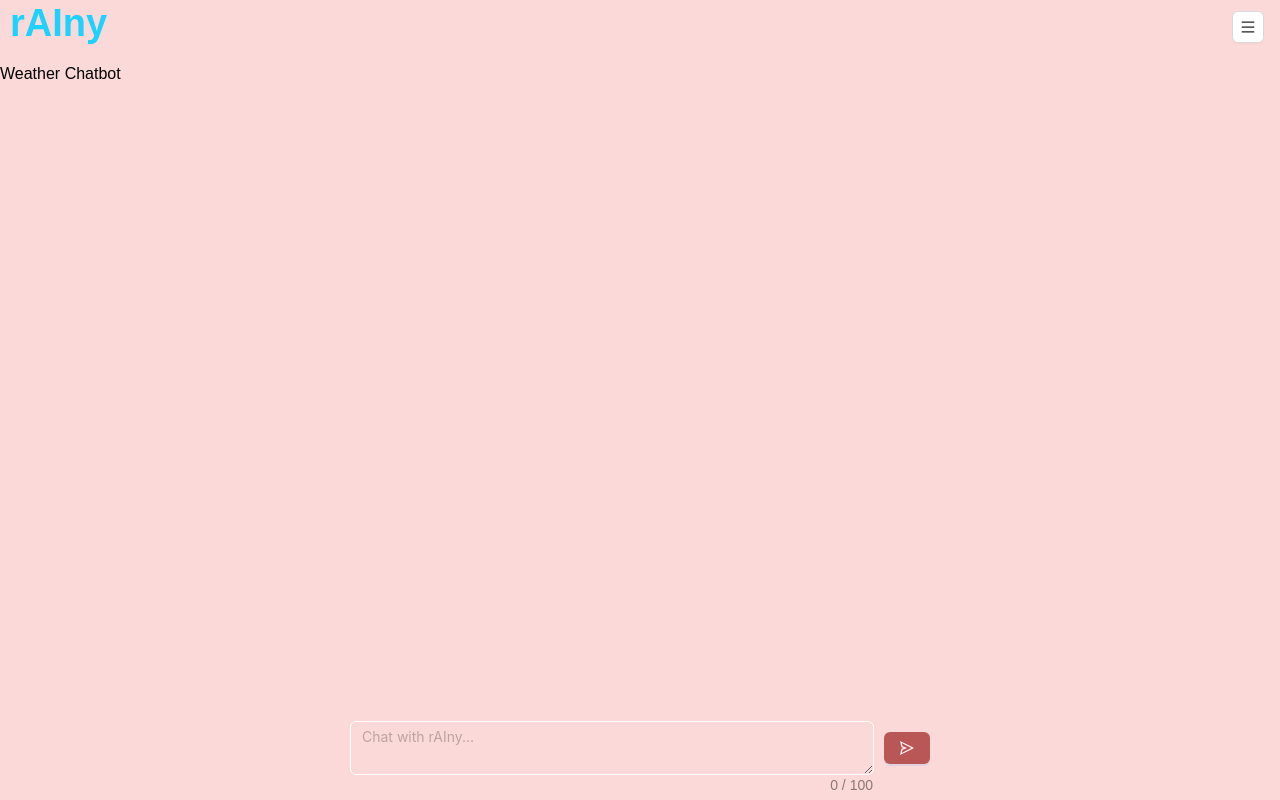
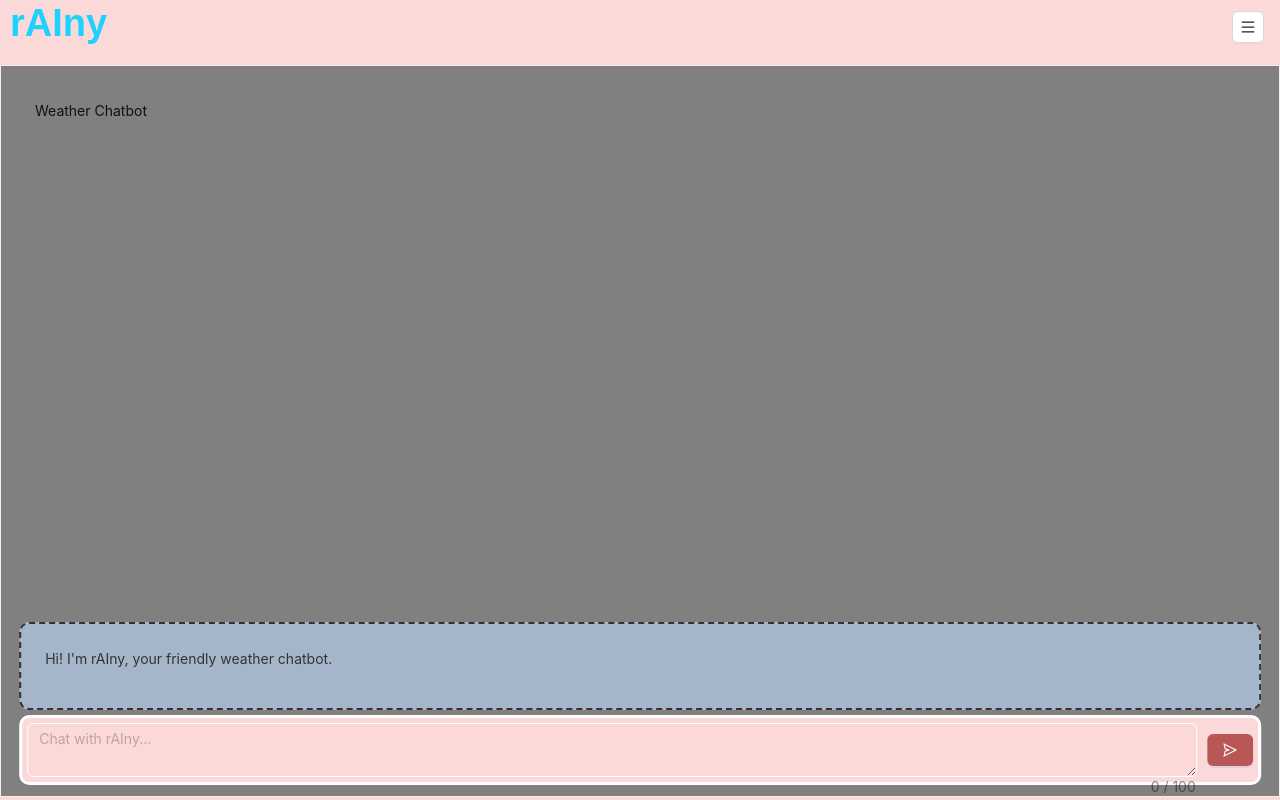
Before and after one commit to albane-kr/weather-chatbot, a Next.js app in the folder weather-chatbot-app/: page / in a window 1280 px wide. Built offline with nearby package versions, Linux system fonts and the light colour scheme; a web font is replaced by a local one.

Commit message:
feat: UI main structure

```diff
--- /dev/null
+++ b/package.json
@@ -0,0 +1,5 @@
+{
+  "dependencies": {
+    "react-router-dom": "^7.2.0"
+  }
+}
--- a/weather-chatbot-app/src/app/layout.jsx
+++ b/weather-chatbot-app/src/app/layout.jsx
@@ -1,7 +1,7 @@
 'use client';
 
 import { useState } from 'react';
-import { ConfigProvider, Button, Drawer } from 'antd';
+import { ConfigProvider, Button, Drawer, Card, Carousel } from 'antd';
 import 'antd/dist/reset.css';
 import { ThemeProvider, useTheme } from './themeContext';
 import { MenuOutlined, SunOutlined, MoonOutlined, SendOutlined } from '@ant-design/icons';
@@ -10,7 +10,7 @@ import { Helmet, HelmetProvider } from 'react-helmet-async';
 import TextArea from 'antd/es/input/TextArea';
 
 const Layout = ({ children }) => {
-  const { backgroundColor, toggleDayNightMode, isNightMode, titleColor, sendButtonBackgroundColor } = useTheme();
+  const { backgroundColor, toggleDayNightMode, isNightMode, titleColor, sendButtonBackgroundColor, outputBackgroundColor } = useTheme();
   const [drawerVisible, setDrawerVisible] = useState(false);
   const [inputValue, setInputValue] = useState('');
   const maxLength = 100;
@@ -59,25 +59,71 @@ const Layout = ({ children }) => {
                 {isNightMode ? <SunOutlined /> : <MoonOutlined />} Day/Night Mode
               </Button>
             </Drawer>
-            <div style={{ flex: 1 }}>
-              {children}
-            </div>
-            <div style={{
+            <div>
+              <Card
+                id='weather'
+                style={{
+                  position: 'absolute',
+                  borderRadius: 0,
+                  backgroundColor: 'grey',
+                  paddingTop: '10px',
+                  paddingLeft: '10px',
+                  paddingRight: '10px',
+                  paddingBottom: '10px',
+                  marginBottom: '5px',
+                  height: '91.5%',
+                  width: '100%',
+                  alignItems: 'center'
+                }}>
+                <div>{children}</div>
+                <div>
+                  <Card
+                    id='textOutputArea'
+                    style={{
+                      display: 'flex',
                       position: 'fixed',
                       bottom: 0,
                       left: '50%',
                       transform: 'translateX(-50%)',
                       width: '100%',
-              maxWidth: '600px',
+                      maxWidth: '97%',
+                      marginRight: '15px',
+                      marginBottom: '90px',
+                      backgroundColor: outputBackgroundColor,
+                      opacity: '0.6',
+                      borderRadius: '10px',
+                      border: 'dashed',
+                      borderColor: '#000000',
+                      borderWidth: '2px',
+                      boxSizing: 'border-box',
+                      color: isNightMode ? '#FFFFFF' : '#000000'
+                    }}
+                  >
+                    <p>Hi! I'm rAIny, your friendly weather chatbot. </p>
+                  </Card>
+                <div
+                  id='inputArea'
+                  style={{
+                    position: 'fixed',
+                    bottom: 0,
+                    left: '50%',
+                    transform: 'translateX(-50%)',
+                    width: '100%',
+                    maxWidth: '97%',
                     backgroundColor: backgroundColor,
-              padding: '10px',
+                    padding: '5px',
                     boxSizing: 'border-box',
                     display: 'flex',
                     alignItems: 'center',
                     borderRadius: '10px',
                     marginBottom: '15px',
-            }}>
+                    marginTop: '5px',
+                    borderStyle: 'solid',
+                    borderColor: '#FFFFFF',
+                  }}
+                >
                   <TextArea
+                    id='textInputArea'
                     placeholder="Chat with rAIny..."
                     autosize={{ minRows: 1, maxRows: 3 }}
                     value={inputValue}
@@ -93,9 +139,12 @@ const Layout = ({ children }) => {
                       resize: 'block',
                     }}
                   />
-              <Button type="primary" onClick={handleSend} style={{ marginLeft: '10px', backgroundColor: sendButtonBackgroundColor }}>
+                  <Button id='sendButton' type='primary' onClick={handleSend} style={{ marginLeft: '10px', backgroundColor: sendButtonBackgroundColor }}>
                     <SendOutlined style={{ color: '#ffff' }} />
                   </Button>
+                </div>
+                </div>
+              </Card>
             </div>
           </ConfigProvider>
         </body>
--- a/weather-chatbot-app/src/app/page.jsx
+++ b/weather-chatbot-app/src/app/page.jsx
@@ -1,4 +1,4 @@
-
+'use client';
 
 export default function App() {
   const appTitle = "Weather Chatbot";
```
Also changed, not shown: 1 other file (tests, documents, lock files or other folders). Lines whose indentation alone changed are shown as unchanged.
